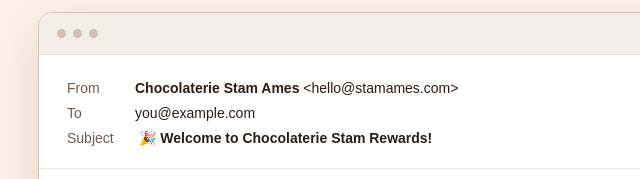
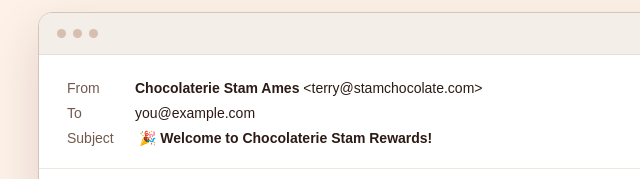
Before and after one commit to TateWall/Stam-Email-Marketing, a plain HTML site: page email.html in a window 1280 px wide. Shown: the part 2041-2220 px from the top of the page, 207-847 px from the left. Drawn offline with Linux system fonts and the light colour scheme.

Commit message:
Update sender email address in email.html

```diff
--- a/email.html
+++ b/email.html
@@ -198,7 +198,7 @@
         <article class="mailbox" aria-label="Email preview">
           <div class="mail-toolbar" aria-hidden="true"><span class="dot"></span><span class="dot"></span><span class="dot"></span><span class="mail-label">Inbox · Message preview</span></div>
           <div class="mail-meta">
-            <div><span class="meta-label">From</span><strong>Chocolaterie Stam Ames</strong> &lt;hello@stamames.com&gt;</div>
+            <div><span class="meta-label">From</span><strong>Chocolaterie Stam Ames</strong> &lt;terry@stamchocolate.com&gt;</div>
             <div><span class="meta-label">To</span>you@example.com</div>
             <div><span class="meta-label">Subject</span><strong> 🎉 Welcome to Chocolaterie Stam Rewards! </strong></div>
           </div>
```
